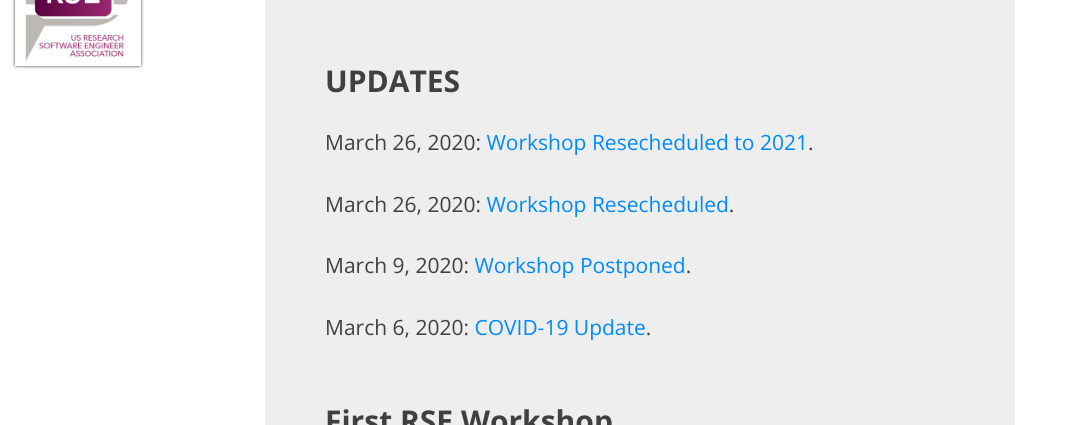
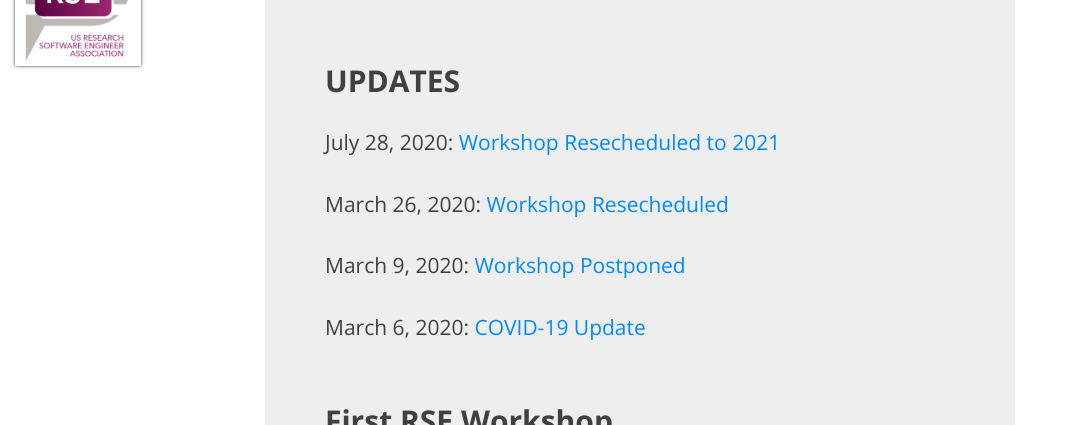
Before and after one commit to cosden/2020-april-workshop, a Jekyll site: the page built from index.html, in a window 1280 px wide and 900 px high, cut to the strip 104-900 px from the top of the window. Shown: the top 425 px of the strip, without its empty margins (0-1065 px from the left). Built offline with Jekyll 4.4.1, drawn with Linux system fonts in a browser that asks for light colours; nearby versions of some CDN libraries; the list of posts is cut into pages by our own code.

Commit message:
minor fix

```diff
--- a/index.html
+++ b/index.html
@@ -10,10 +10,10 @@ fb-img:
 <div class="main-explain-area jumbotron">
 
 <h2>UPDATES</h2>
-  <p> March 26, 2020: <a href='{{ site.baseurl }}/2020-07-28-coronavirus-update/'>Workshop Resecheduled to 2021</a>.</p>
-  <p> March 26, 2020: <a href='{{ site.baseurl }}/2020-03-26-rescheduled-update/'>Workshop Resecheduled</a>.</p>
-  <p> March 9, 2020: <a href='{{ site.baseurl }}/2020-03-09-coronavirus-update/'>Workshop Postponed</a>.</p>
-  <p> March 6, 2020: <a href='{{ site.baseurl }}/2020-03-06-coronavirus-update/'>COVID-19 Update</a>.</p>
+  <p> July 28, 2020: <a href='{{ site.baseurl }}/2020-07-28-coronavirus-update/'>Workshop Resecheduled to 2021</a></p>
+  <p> March 26, 2020: <a href='{{ site.baseurl }}/2020-03-26-rescheduled-update/'>Workshop Resecheduled</a></p>
+  <p> March 9, 2020: <a href='{{ site.baseurl }}/2020-03-09-coronavirus-update/'>Workshop Postponed</a></p>
+  <p> March 6, 2020: <a href='{{ site.baseurl }}/2020-03-06-coronavirus-update/'>COVID-19 Update</a></p>
 
 
 <br>
```
